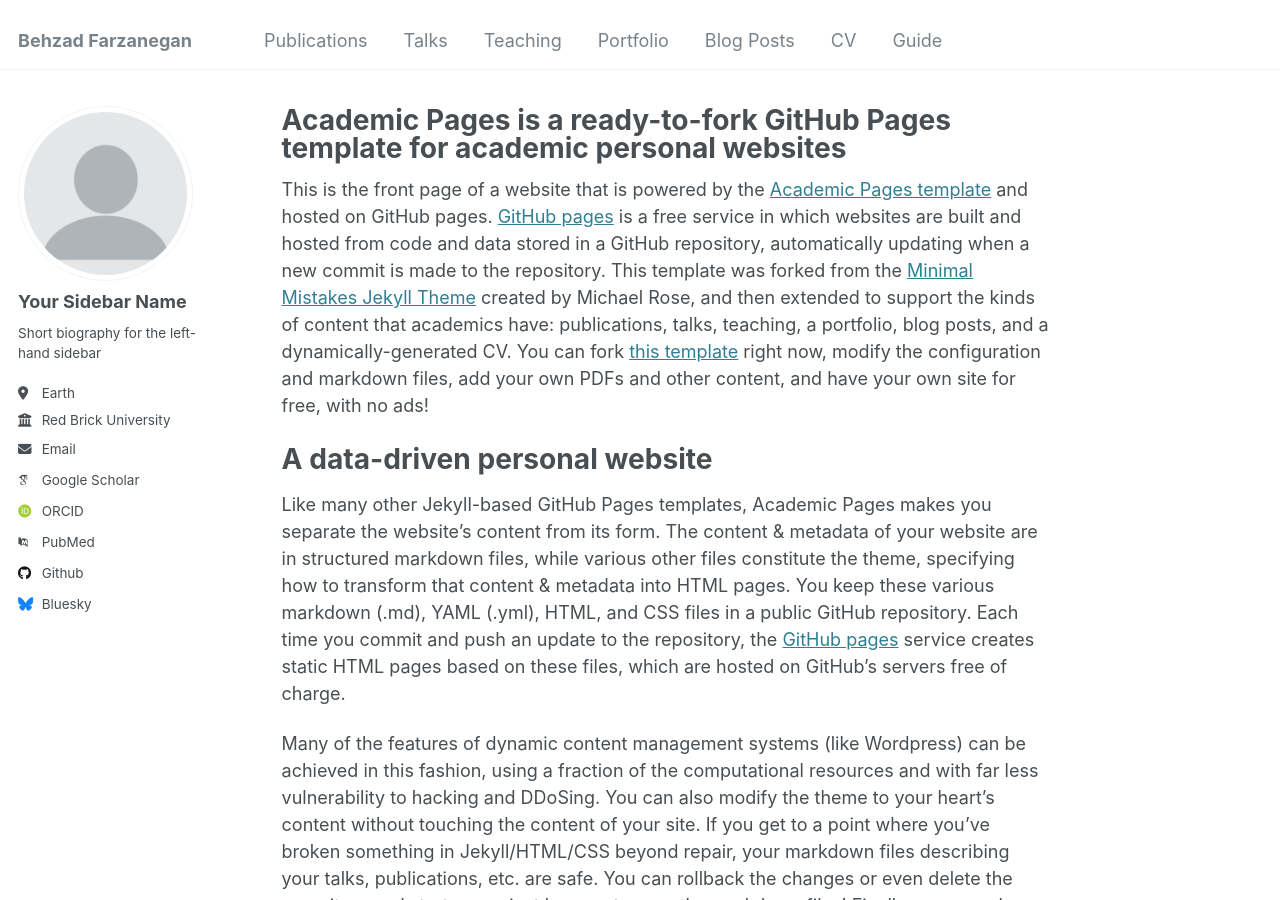
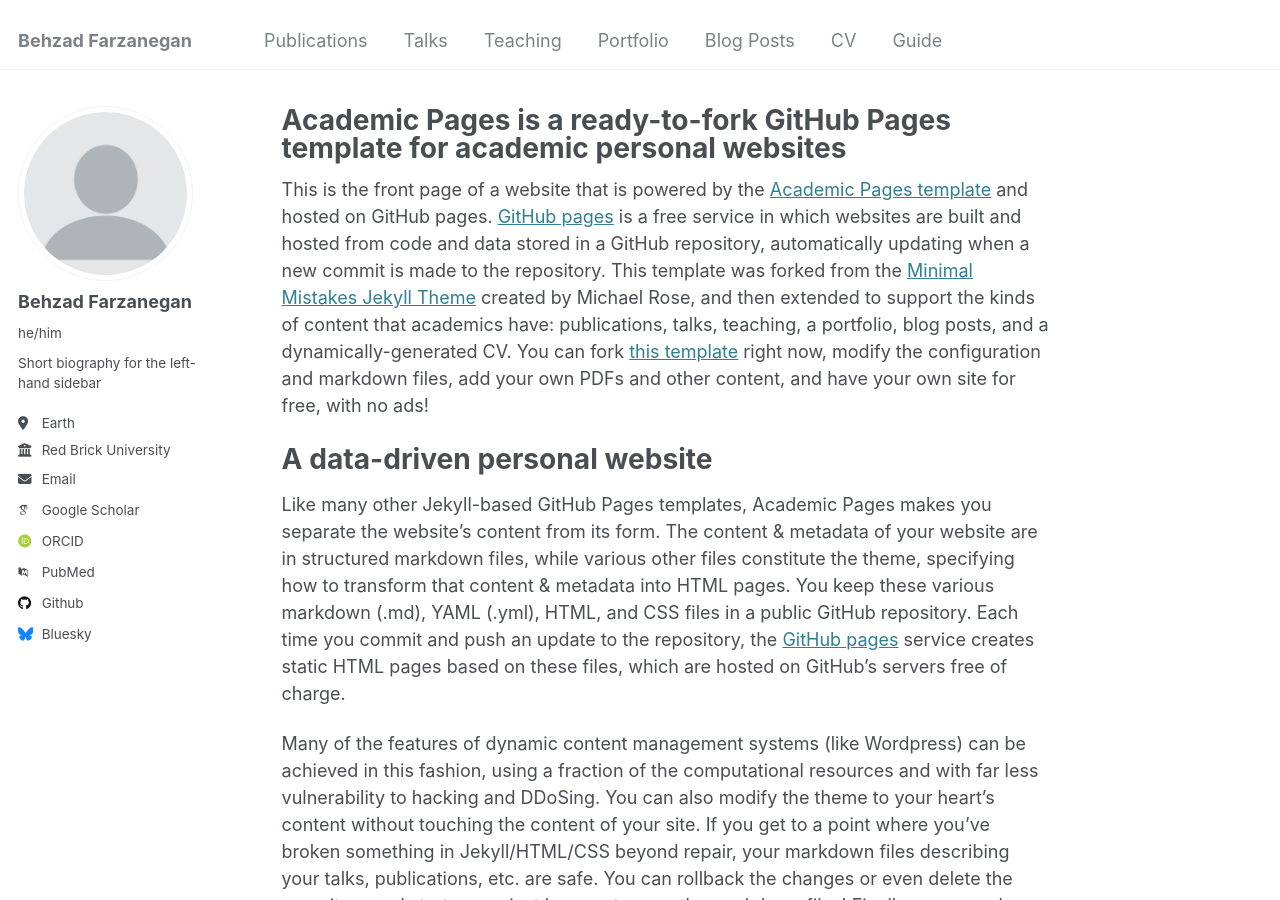
Before and after one commit to behzadfarzanegan/behzadfarzanegan.github.io, a Jekyll site: the page built from _pages/about.md, in a window 1280 px wide and 900 px high. Built offline with Jekyll 4.4.1, drawn with Linux system fonts in a browser that asks for light colours; some web fonts are replaced.

Commit message:
Update _config.yml

```diff
--- a/_config.yml
+++ b/_config.yml
@@ -22,13 +22,13 @@
 author:
   # Biographic information
   avatar           : "profile.png"
-  name             : "Your Sidebar Name"
-  pronouns         : # example: "she/her"
+  name             : "Behzad Farzanegan"
+  pronouns         : "he/him"
   bio              : "Short biography for the left-hand sidebar"
   location         : "Earth"
   employer         : "Red Brick University"
   uri              : # URL
-  email            : "none@example.org"
+  email            : "b.farzanegan@mst.edu"
 
   # Academic websites
   arxiv            : # URL - Update with the correct link to your profile
```
